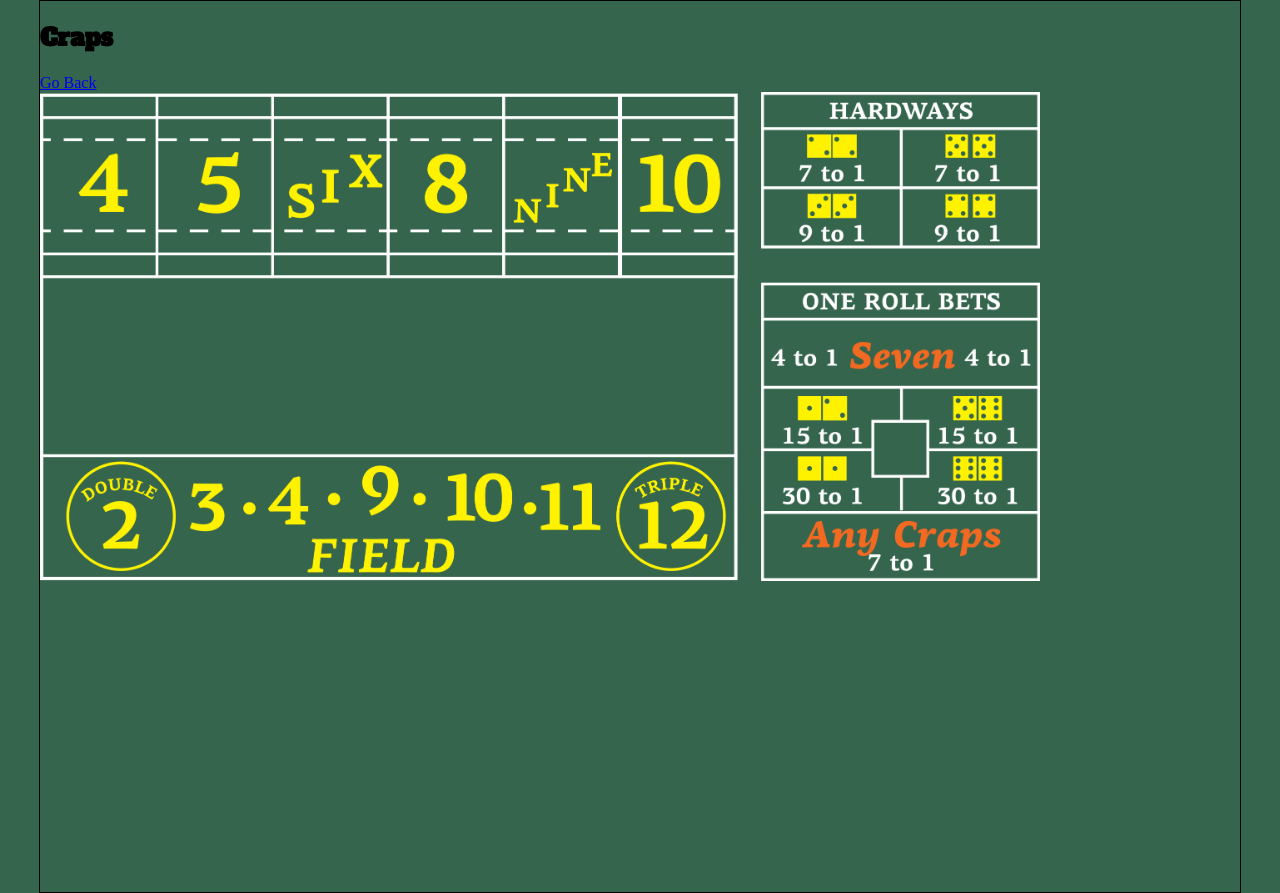
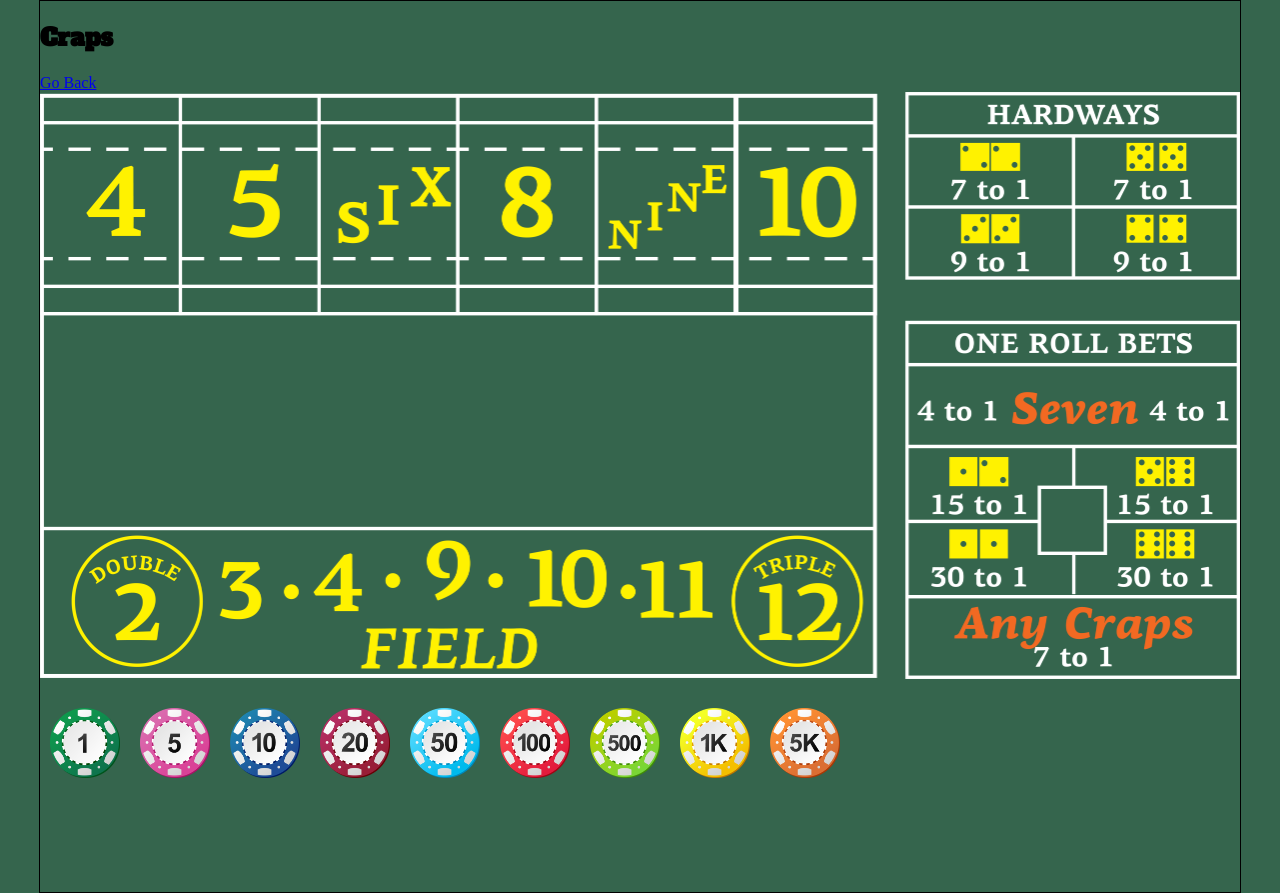
Before and after one commit to CodyAshby222/casino, a React (Create React App) app: page /craps in a window 1280 px wide. Built offline with nearby package versions, Linux system fonts and the light colour scheme.

Commit message:
chip component added

```diff
--- /dev/null
+++ b/src/components/Chips.jsx
@@ -0,0 +1,20 @@
+const Chips = ({ setChipSelected }) => {
+  const allChips = [1, 5, 10, 20, 50, 100, 500, 1000, 5000];
+
+  return (
+    <div className="row">
+      {allChips.map((chip, index) => {
+        return (
+          <img
+            className="chip"
+            onClick={() => setChipSelected(chip)}
+            src={`/Overall UI/Chip${chip}.png`}
+            alt={`Chip_${chip}`}
+          />
+        );
+      })}
+    </div>
+  );
+};
+
+export default Chips;
--- a/src/craps.css
+++ b/src/craps.css
@@ -1,8 +1,55 @@
 .crapsBoard {
-  width: 1000px;
   height: 800px;
+  width: 100%;
+  margin: 0 auto;
   background-size: contain;
   object-fit: contain;
   background-repeat: no-repeat;
   background-image: url("./Craps/CrapsBoard_NoMulti.png");
 }
+
+.craps-btn {
+  width: 139px;
+  height: 220px;
+  cursor: pointer;
+}
+
+.hardways-btn {
+  width: 167px;
+  height: 72px;
+  cursor: pointer;
+}
+
+.field-btn {
+  margin-top: 215px;
+  width: 836px;
+  height: 150px;
+  cursor: pointer;
+}
+
+.one-roll-btn {
+  width: 166px;
+  height: 75px;
+  cursor: pointer;
+}
+
+.one-long-roll-btn {
+  width: 332px;
+  height: 82px;
+  cursor: pointer;
+}
+
+.craps-btn:hover,
+.hardways-btn:hover,
+.field-btn:hover,
+.one-long-roll-btn:hover,
+.one-roll-btn:hover {
+  background-color: rgba(255, 255, 255, 0.1);
+}
+
+.chip {
+  width: 70px;
+  height: 70px;
+  margin: 30px 10px;
+  cursor: pointer;
+}
--- a/src/pages/Craps.js
+++ b/src/pages/Craps.js
@@ -1,12 +1,57 @@
+import { useEffect, useState } from "react";
 import { Link } from "react-router-dom";
+import Chips from "../components/Chips";
 import "../craps.css";
 
 const Craps = () => {
+  const [chip, setChip] = useState();
+
+  const chipHandler = (chipValue) => {
+    setChip(chipValue);
+  };
+
   return (
     <div className="main">
       <h2 className="casino-font">Craps</h2>
       <Link to="/">Go Back</Link>
-      <div className="crapsBoard"></div>
+      <div className="crapsBoard">
+        {/* Top Section */}
+        <div className="row">
+          <div className="craps-btn"></div>
+          <div className="craps-btn"></div>
+          <div className="craps-btn"></div>
+          <div className="craps-btn"></div>
+          <div className="craps-btn"></div>
+          <div className="craps-btn"></div>
+          <div style={{ marginLeft: 32 }}>
+            <div style={{ marginTop: 43 }} className="row">
+              <div className="hardways-btn"></div>
+              <div className="hardways-btn"></div>
+            </div>
+            <div className="row">
+              <div className="hardways-btn"></div>
+              <div className="hardways-btn"></div>
+            </div>
+          </div>
+        </div>
+        {/* Bottom Section */}
+        <div className="row">
+          <div className="field-btn"></div>
+          <div style={{ marginTop: 52, marginLeft: 31 }}>
+            <div className="one-long-roll-btn"></div>
+            <div className="row">
+              <div className="one-roll-btn"></div>
+              <div className="one-roll-btn"></div>
+            </div>
+            <div className="row">
+              <div className="one-roll-btn"></div>
+              <div className="one-roll-btn"></div>
+            </div>
+            <div className="one-long-roll-btn"></div>
+          </div>
+        </div>
+        <Chips setChipSelected={chipHandler} />
+      </div>
     </div>
   );
 };
```
